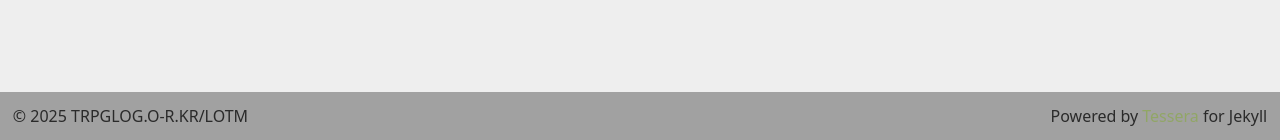
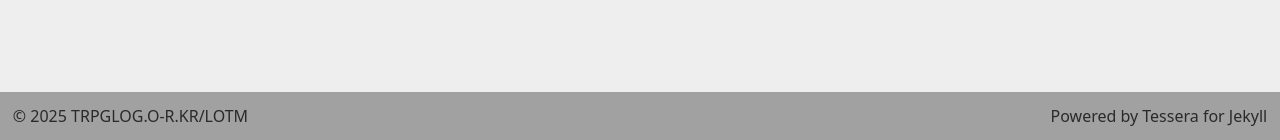
Before and after one commit to izpew/lotm, a Jekyll site: the page built from index.html, in a window 1280 px wide. Shown: the part 799-939 px from the top of the page. Built offline with Jekyll 4.4.1, drawn with Linux system fonts in a browser that asks for light colours; the list of posts is cut into pages by our own code; part of the change alters nothing that is shown.

```diff
--- a/_includes/bottompane.html
+++ b/_includes/bottompane.html
@@ -5,6 +5,6 @@
 		<p>&copy; {{ site.time | date: '%Y' }} TRPGLOG.O-R.KR/LOTM</p>
 	</div>
 	<div class="bp-right">
-		<p>Powered by <a href="https://github.com/itszariep/tessera">Tessera</a> for Jekyll</p>
+		<p>Powered by Tessera for Jekyll</p>
 	</div>
 </div>
```
